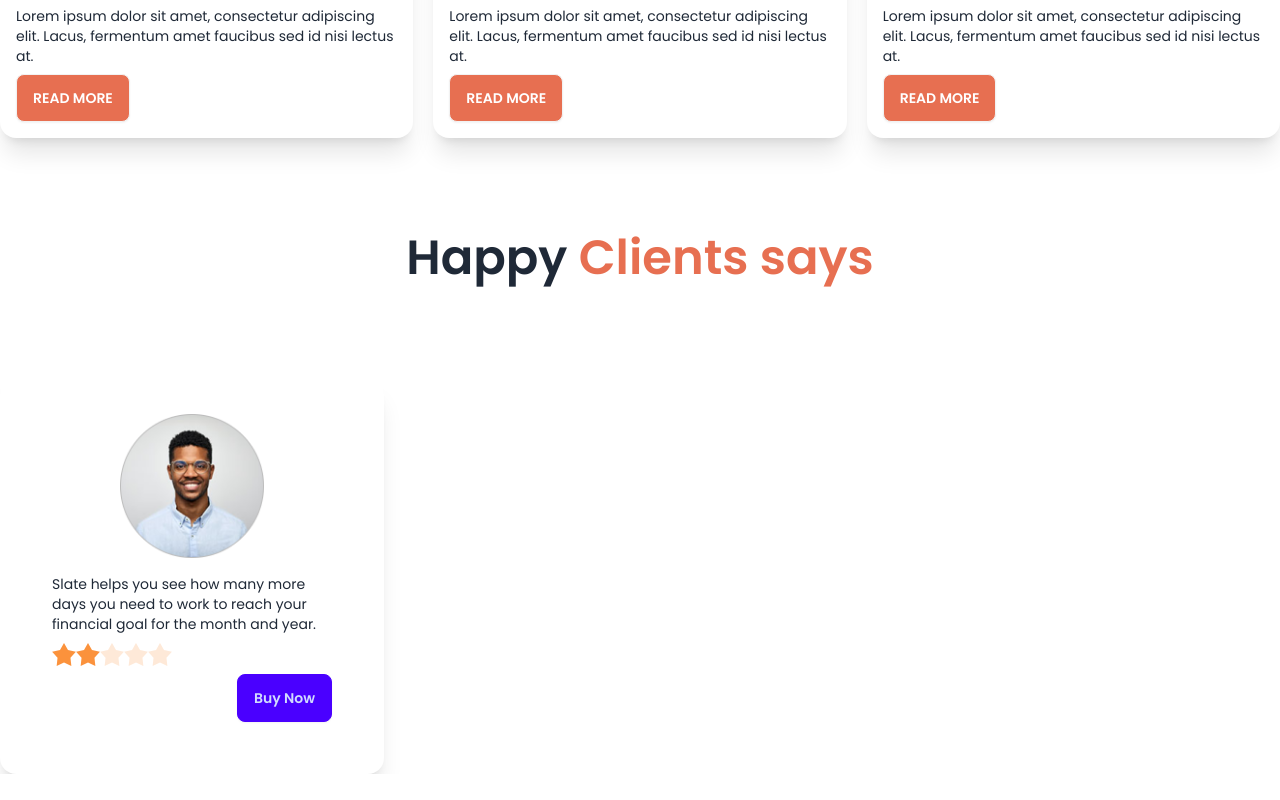
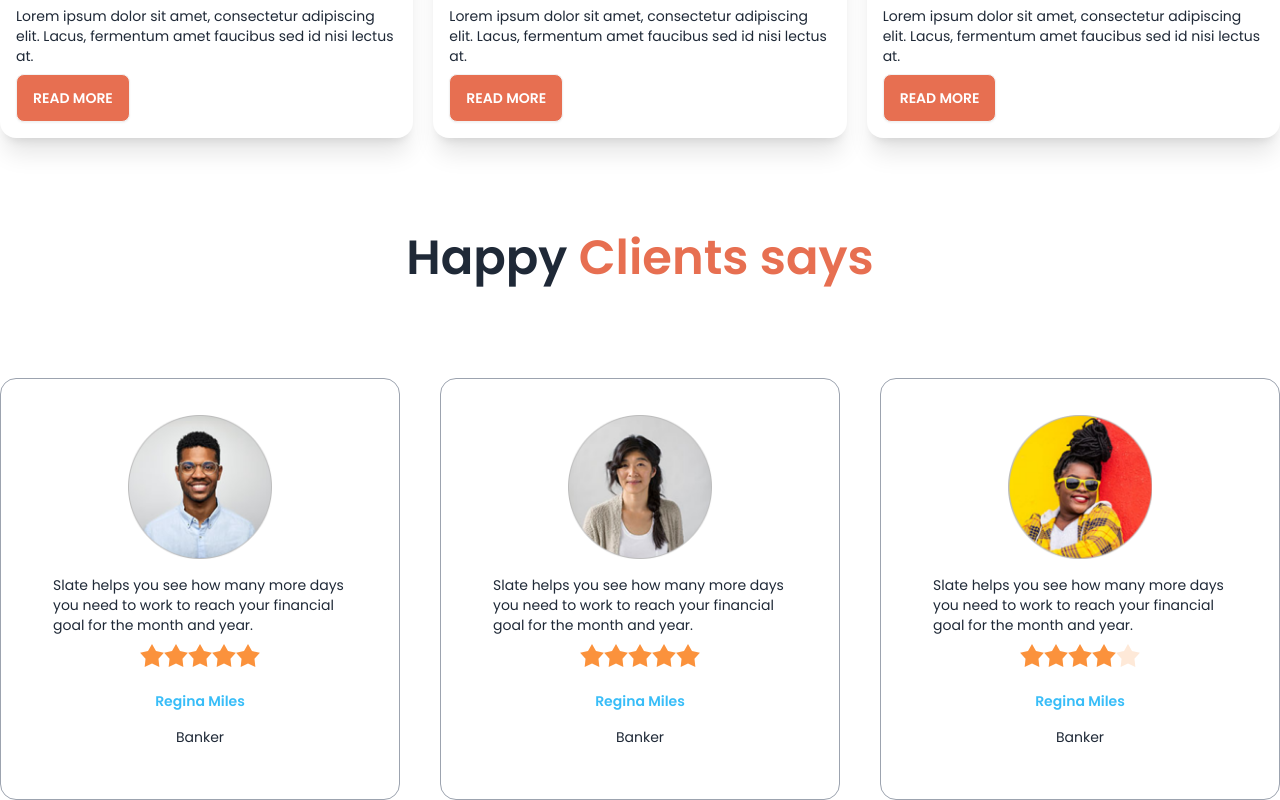
Before and after one commit to IEEEMOSTAFA/Bike-Zone-with-Daisy-UI, a plain HTML site: page index.html in a window 1280 px wide. Shown: the part 1128-1928 px from the top of the page. Before the commit the page ends 1902 px from the top, so only its background shows below. Drawn offline with nearby package versions, Linux system fonts and the light colour scheme.

Commit message:
card section

```diff
--- a/index.html
+++ b/index.html
@@ -242,9 +242,9 @@
             <h3 class="text-5xl mb-12 font-semibold text-center">Happy <span class="text-bike-primary">Clients says</span></h3>
 
         </section>
-        <div class="grid">
+        <div class="grid gap-10 grid-cols-1 md:grid-cols-2 lg:grid-cols-3">
             <!-- first review -->
-            <div class="card card-compact w-96 bg-base-100 p-9 shadow-xl">
+            <div class="card card-compact  bg-base-100 p-9 border border-gray-400">
                 <figure><img class="w-36" src="images/others/user-1.png" alt="Shoes" /></figure>
                 <div class="card-body">
 
@@ -252,15 +252,69 @@
                     many more days you need
                     to work to reach your financial
                     goal for the month and year.</p>
-                    <div class="rating">
+                    <div class="rating justify-center">
+                        <input type="radio" name="rating-2" class="mask mask-star-2 bg-orange-400" />
+                        <input type="radio" name="rating-2" class="mask mask-star-2 bg-orange-400"  />
                         <input type="radio" name="rating-2" class="mask mask-star-2 bg-orange-400" />
                         <input type="radio" name="rating-2" class="mask mask-star-2 bg-orange-400" checked />
                         <input type="radio" name="rating-2" class="mask mask-star-2 bg-orange-400" />
+                      </div>
+                  <div class=" text-center space-y-4 mt-4">
+                    <h4 class="text-sm font-semibold text-sky-400">Regina Miles</h4>
+                    <p>Banker</p>
+
+
+
+                  </div>
+                </div>
+              </div>
+            <!-- second review -->
+            <div class="card card-compact  bg-base-100 p-9 border border-gray-400">
+                <figure><img class="w-36" src="images/others/user-2.png" alt="Shoes" /></figure>
+                <div class="card-body">
+
+                  <p>Slate helps you see how
+                    many more days you need
+                    to work to reach your financial
+                    goal for the month and year.</p>
+                    <div class="rating justify-center">
                         <input type="radio" name="rating-2" class="mask mask-star-2 bg-orange-400" />
+                        <input type="radio" name="rating-2" class="mask mask-star-2 bg-orange-400"  />
+                        <input type="radio" name="rating-2" class="mask mask-star-2 bg-orange-400" />
+                        <input type="radio" name="rating-2" class="mask mask-star-2 bg-orange-400" checked />
                         <input type="radio" name="rating-2" class="mask mask-star-2 bg-orange-400" />
                       </div>
-                  <div class="card-actions justify-end">
-                    <button class="btn btn-primary">Buy Now</button>
+                  <div class=" text-center space-y-4 mt-4">
+                    <h4 class="text-sm font-semibold text-sky-400">Regina Miles</h4>
+                    <p>Banker</p>
+
+
+
+                  </div>
+                </div>
+              </div>
+            <!-- Third review -->
+            <div class="card card-compact  bg-base-100 p-9 border border-gray-400">
+                <figure><img class="w-36" src="images/others/user-3.png" alt="Shoes" /></figure>
+                <div class="card-body">
+
+                  <p>Slate helps you see how
+                    many more days you need
+                    to work to reach your financial
+                    goal for the month and year.</p>
+                    <div class="rating justify-center">
+                        <input type="radio" name="rating-2" class="mask mask-star-2 bg-orange-400" />
+                        <input type="radio" name="rating-2" class="mask mask-star-2 bg-orange-400"  />
+                        <input type="radio" name="rating-2" class="mask mask-star-2 bg-orange-400" />
+                        <input type="radio" name="rating-2" class="mask mask-star-2 bg-orange-400" checked />
+                        <input type="radio" name="rating-2" class="mask mask-star-2 bg-orange-400" />
+                      </div>
+                  <div class=" text-center space-y-4 mt-4">
+                    <h4 class="text-sm font-semibold text-sky-400">Regina Miles</h4>
+                    <p>Banker</p>
+
+
+
                   </div>
                 </div>
               </div>
```
